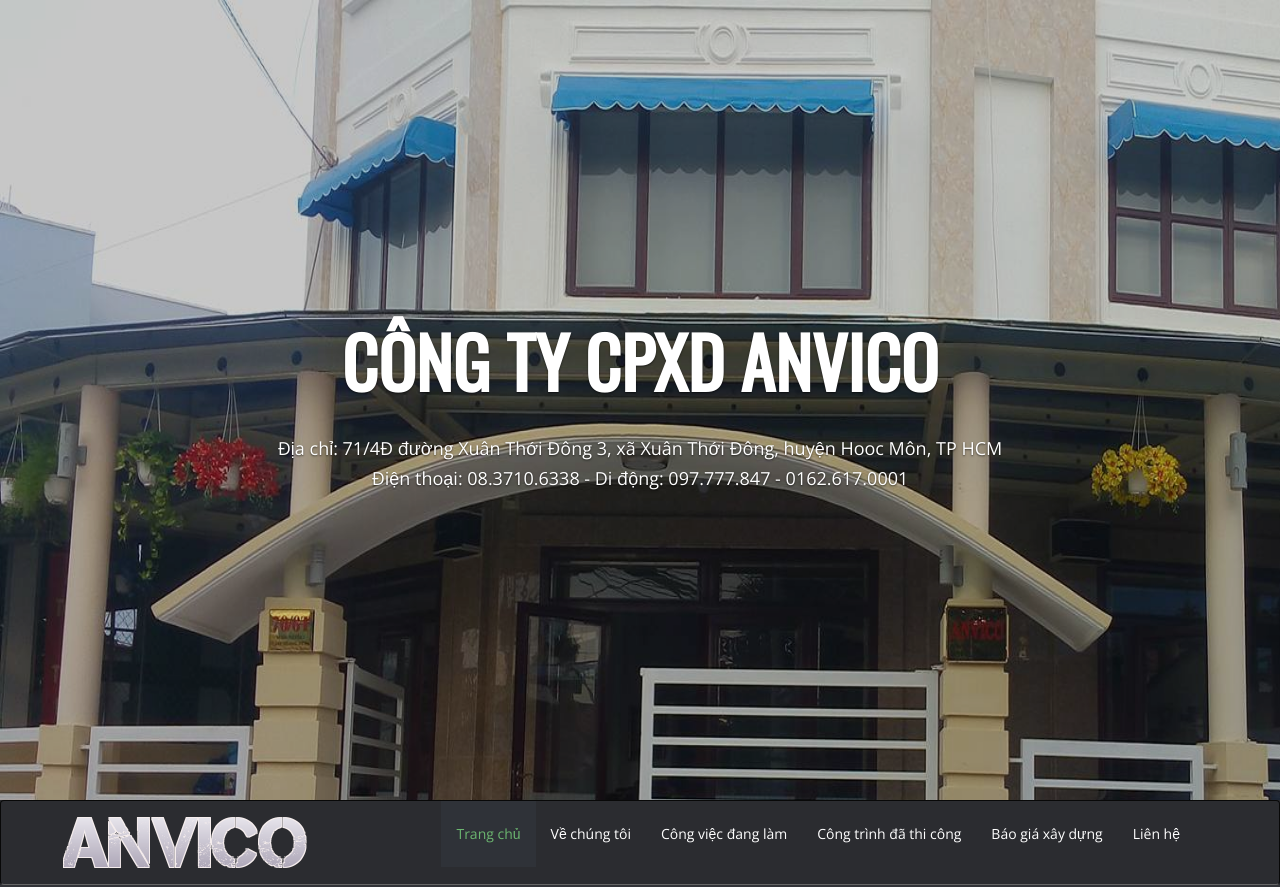
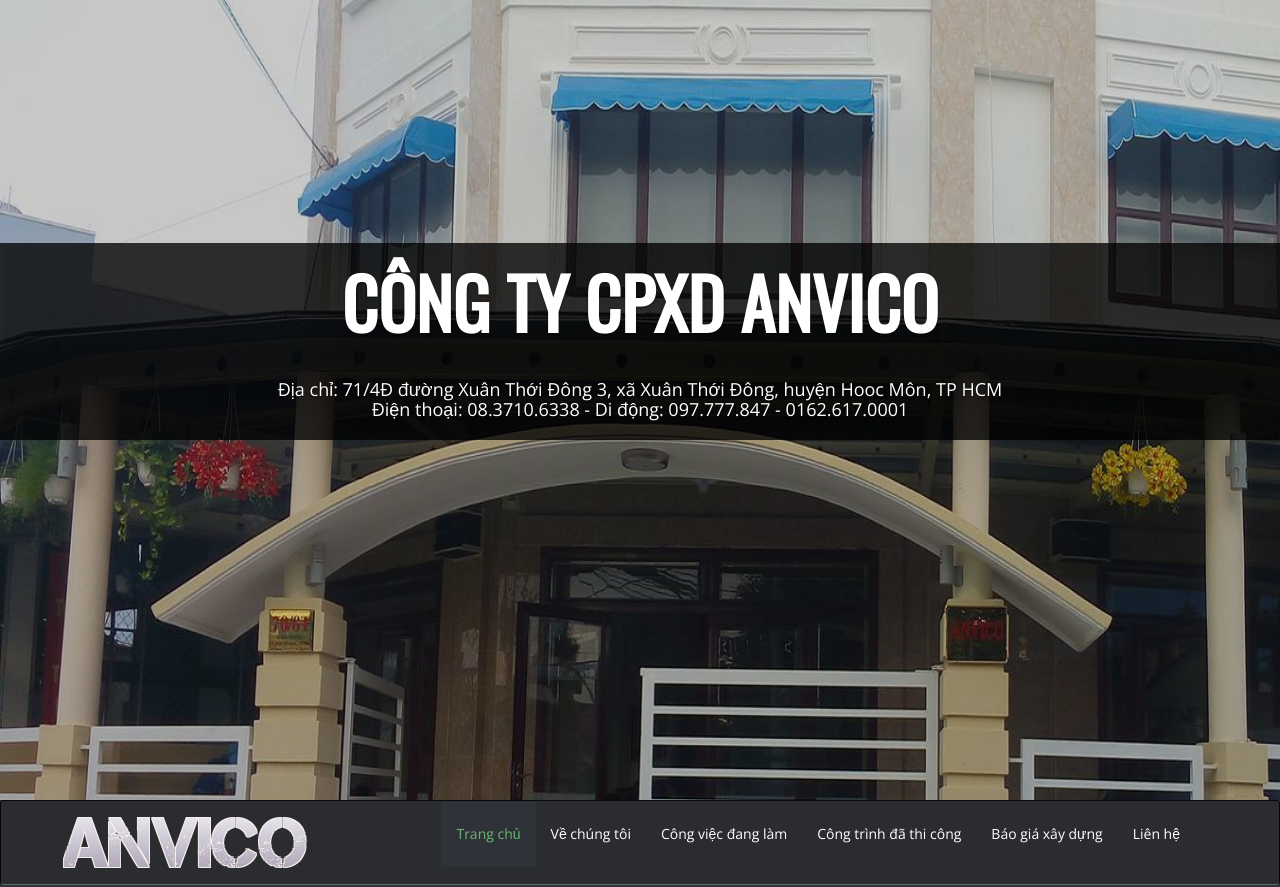
Before and after one commit to anvicovn/anvicovn.github.io, a plain HTML site: page index.html in a window 1280 px wide. Shown: the top 887 px of the page. Drawn offline with nearby package versions, Linux system fonts and the light colour scheme.

Commit message:
sua font

```diff
--- a/css/main.css
+++ b/css/main.css
@@ -189,6 +189,51 @@ h1, h2, h3, h4, h5, h6 {
 
 .title {
     padding-bottom: 60px;
+}
+
+.intro-text {
+  position: absolute;
+  bottom: 45%;
+  left: 0;
+  width: 100%;
+  padding: 20px 10px;
+  background: inherit;
+  background-attachment: fixed;
+  overflow: hidden;
+}
+.intro-text::before {
+  content: "";
+  position: absolute;
+  top: -20px;
+  left: 0;
+  width: 200%;
+  height: 200%;
+  background: inherit;
+  background-attachment: fixed;
+  -webkit-filter: blur(4px);
+  filter: blur(4px);
+}
+.intro-text::after {
+  content: "";
+  position: absolute;
+  top: 0;
+  left: 0;
+  width: 100%;
+  height: 100%;
+  background: rgba(0, 0, 0, 0.65)
+}
+.intro-text > h4 {
+  margin: 0;
+  color: white;
+  position: relative;
+  z-index: 1;
+}
+
+.intro-text > h2 {
+  margin: 0;
+  color: white;
+  position: relative;
+  z-index: 1;
 }
 
 .title h2 {
--- a/index.html
+++ b/index.html
@@ -80,9 +80,9 @@ Welcome Slider
                 <div class="sl-slide-inner">
                     <div class="bg-img bg-img-2"></div>
                     <div class="carousel-caption">
-                        <div>
-                            <h2 class="heading">Công ty CPXD ANVICO</h2>
-                            <h4>Địa chỉ: 71/4Đ đường Xuân Thới Đông 3, xã Xuân Thới Đông, huyện Hooc Môn, TP HCM</h4>
+                        <div class="intro-text">
+                                <h2>Công ty CPXD ANVICO</h2>
+                                <h4>Địa chỉ: 71/4Đ đường Xuân Thới Đông 3, xã Xuân Thới Đông, huyện Hooc Môn, TP HCM</h4>
                             <h4>Điện thoại: 08.3710.6338 - Di động: 097.777.847 - 0162.617.0001</h4>
                         </div>
                     </div>
@@ -640,7 +640,7 @@ Essential Scripts
 <script src="js/bootstrap.min.js"></script>
 <!-- Slitslider -->
 <script src="js/jquery.slitslider.js"></script>
-<script src="js/jquery.ba-cond.min.js"></script>
+<!--<script src="js/jquery.ba-cond.min.js"></script>-->
 <!-- Parallax -->
 <script src="js/jquery.parallax-1.1.3.js"></script>
 <!-- Owl Carousel -->
```
